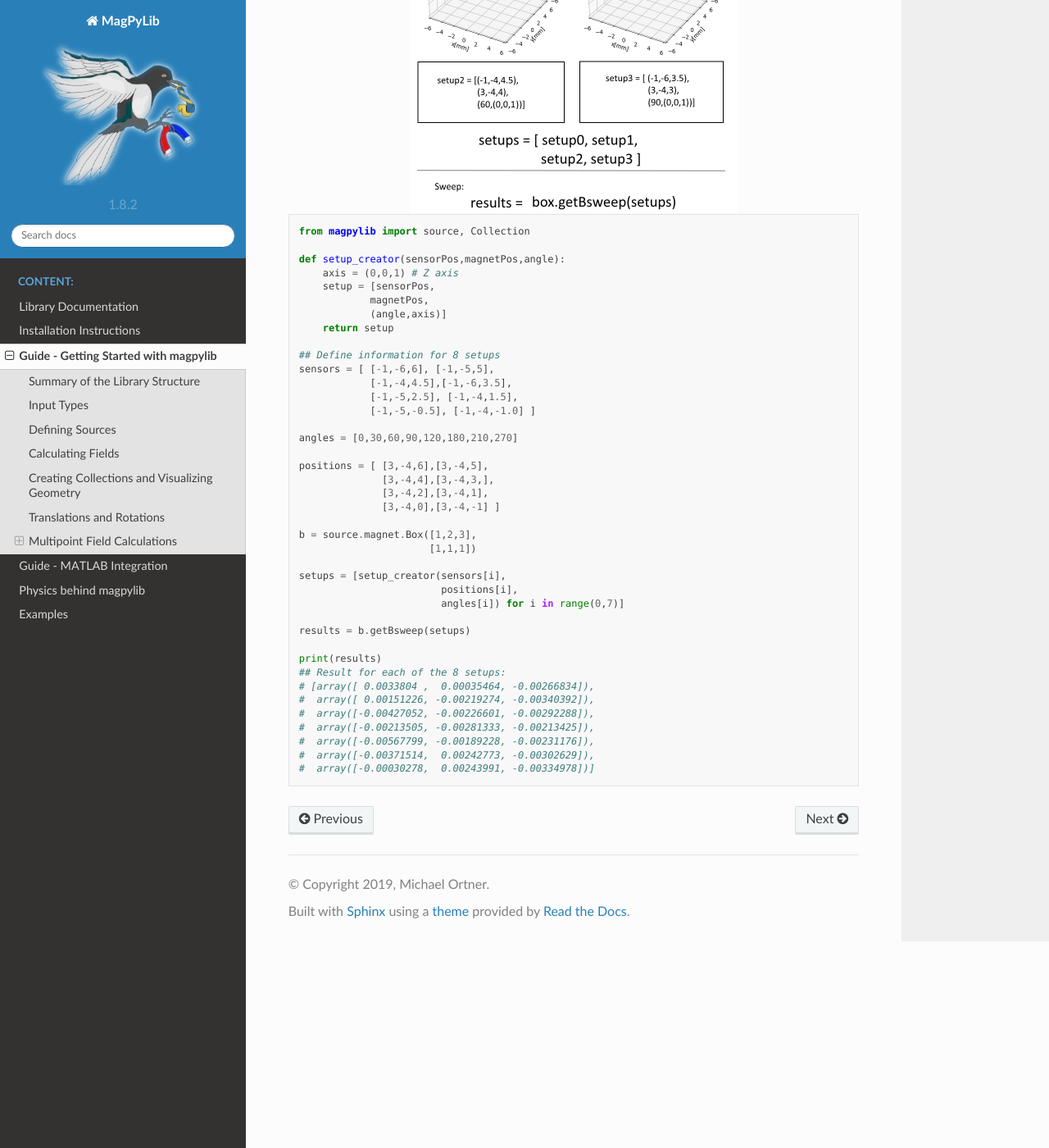
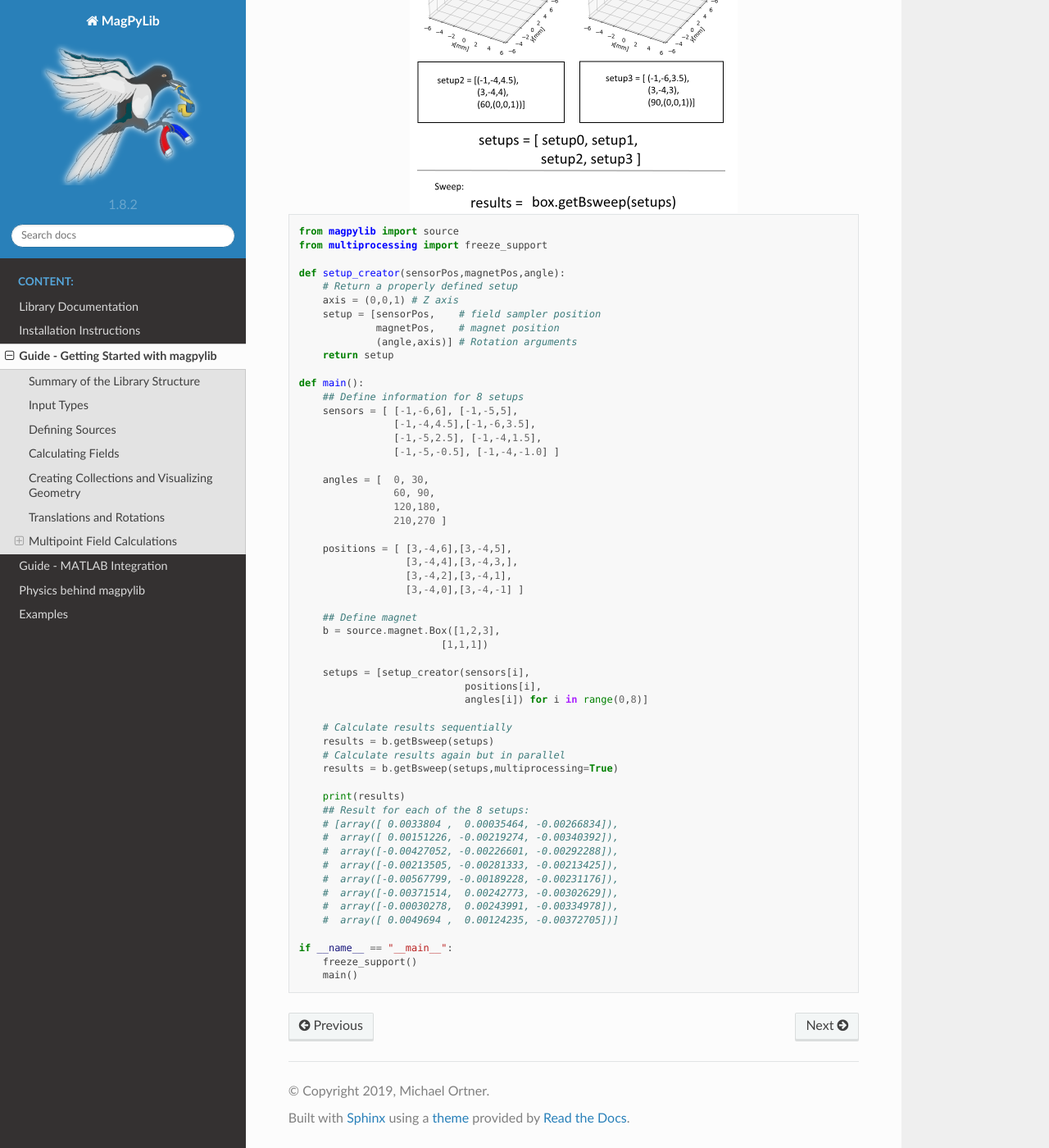
Before and after one commit to magpylib/magpylib, a Sphinx documentation site: the page built from docs/_pages/2_gettingStarted.md, in a window 1280 px wide and 1400 px high, scrolled down 6870 px. Shown: the whole window at 82% size. Built offline with Sphinx 7.4.7 and the Read the Docs theme 2.0.0, drawn with Linux system fonts in a browser that asks for light colours; formulas are drawn with MathJax 3; pages that are not in the unit, such as notebooks, are missing from menus; the version number is read from the project's files by our own code.

Commit message:
Add multiprocessing guard to example in guide

````diff
--- a/docs/_pages/2_gettingStarted.md
+++ b/docs/_pages/2_gettingStarted.md
@@ -281,44 +281,59 @@ Field sample position, Source object orientation and positioning may be adjusted
 ```
 
 ```python
-from magpylib import source, Collection
+from magpylib import source
+from multiprocessing import freeze_support
 
 def setup_creator(sensorPos,magnetPos,angle):
+    # Return a properly defined setup
     axis = (0,0,1) # Z axis
-    setup = [sensorPos,
-            magnetPos,
-            (angle,axis)]
+    setup = [sensorPos,    # field sampler position
+             magnetPos,    # magnet position
+             (angle,axis)] # Rotation arguments
     return setup
 
-## Define information for 8 setups
-sensors = [ [-1,-6,6], [-1,-5,5],
-            [-1,-4,4.5],[-1,-6,3.5],
-            [-1,-5,2.5], [-1,-4,1.5],
-            [-1,-5,-0.5], [-1,-4,-1.0] ]
+def main():
+    ## Define information for 8 setups
+    sensors = [ [-1,-6,6], [-1,-5,5],
+                [-1,-4,4.5],[-1,-6,3.5],
+                [-1,-5,2.5], [-1,-4,1.5],
+                [-1,-5,-0.5], [-1,-4,-1.0] ]
 
-angles = [0,30,60,90,120,180,210,270]
+    angles = [  0, 30,
+                60, 90,
+                120,180,
+                210,270 ]
 
-positions = [ [3,-4,6],[3,-4,5],
-              [3,-4,4],[3,-4,3,],
-              [3,-4,2],[3,-4,1],
-              [3,-4,0],[3,-4,-1] ]
+    positions = [ [3,-4,6],[3,-4,5],
+                  [3,-4,4],[3,-4,3,],
+                  [3,-4,2],[3,-4,1],
+                  [3,-4,0],[3,-4,-1] ]
 
-b = source.magnet.Box([1,2,3],
-                      [1,1,1])
+    ## Define magnet
+    b = source.magnet.Box([1,2,3],
+                        [1,1,1])
 
-setups = [setup_creator(sensors[i],
-                        positions[i],
-                        angles[i]) for i in range(0,7)]
+    setups = [setup_creator(sensors[i],
+                            positions[i],
+                            angles[i]) for i in range(0,8)]
 
-results = b.getBsweep(setups)
+    # Calculate results sequentially
+    results = b.getBsweep(setups)
+    # Calculate results again but in parallel
+    results = b.getBsweep(setups,multiprocessing=True)
 
-print(results)
-## Result for each of the 8 setups:
-# [array([ 0.0033804 ,  0.00035464, -0.00266834]),
-#  array([ 0.00151226, -0.00219274, -0.00340392]),
-#  array([-0.00427052, -0.00226601, -0.00292288]),
-#  array([-0.00213505, -0.00281333, -0.00213425]),
-#  array([-0.00567799, -0.00189228, -0.00231176]),
-#  array([-0.00371514,  0.00242773, -0.00302629]),
-#  array([-0.00030278,  0.00243991, -0.00334978])]
+    print(results)
+    ## Result for each of the 8 setups:
+    # [array([ 0.0033804 ,  0.00035464, -0.00266834]),
+    #  array([ 0.00151226, -0.00219274, -0.00340392]),
+    #  array([-0.00427052, -0.00226601, -0.00292288]),
+    #  array([-0.00213505, -0.00281333, -0.00213425]),
+    #  array([-0.00567799, -0.00189228, -0.00231176]),
+    #  array([-0.00371514,  0.00242773, -0.00302629]),
+    #  array([-0.00030278,  0.00243991, -0.00334978]),
+    #  array([ 0.0049694 ,  0.00124235, -0.00372705])]
+
+if __name__ == "__main__":
+    freeze_support()
+    main()
 ```
````
